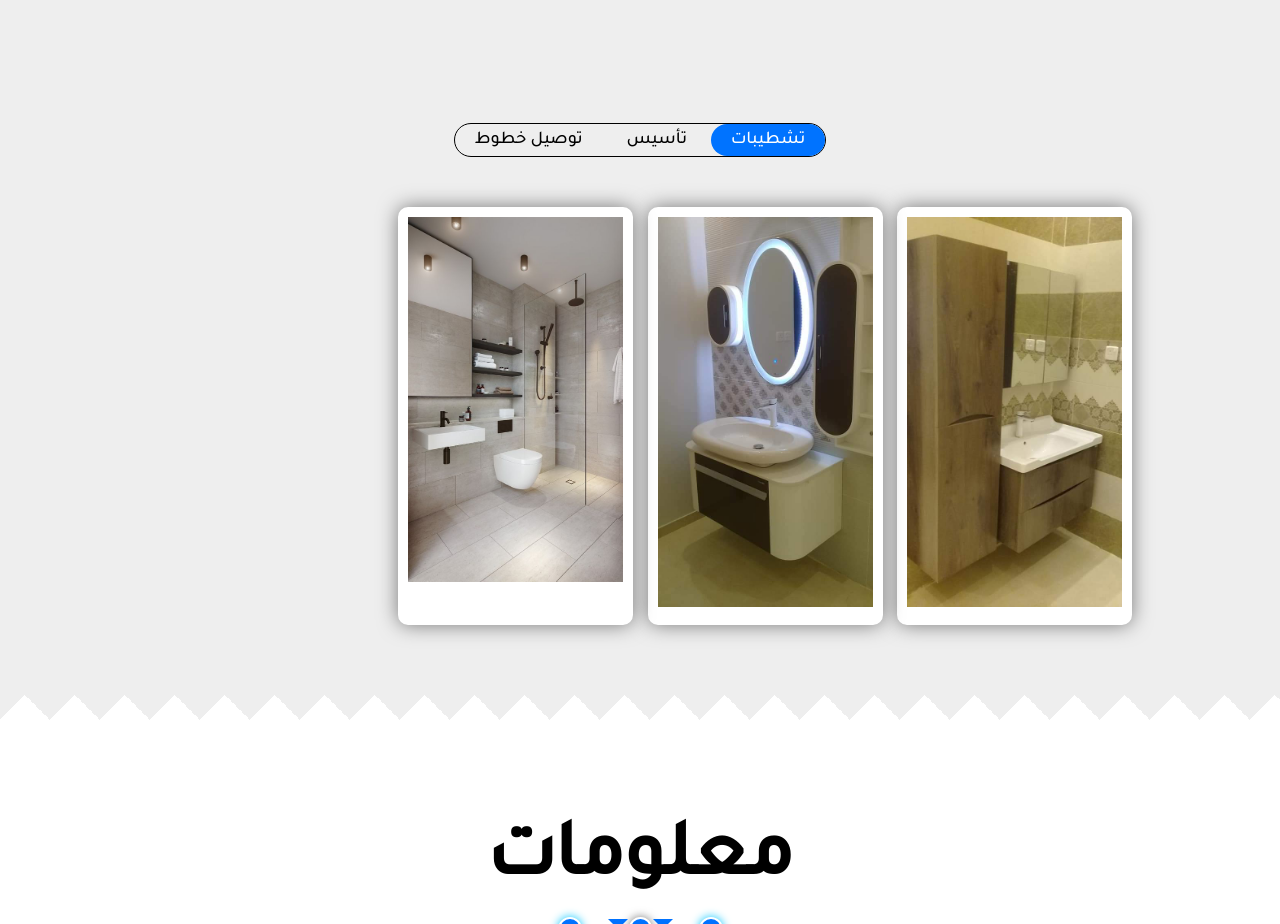
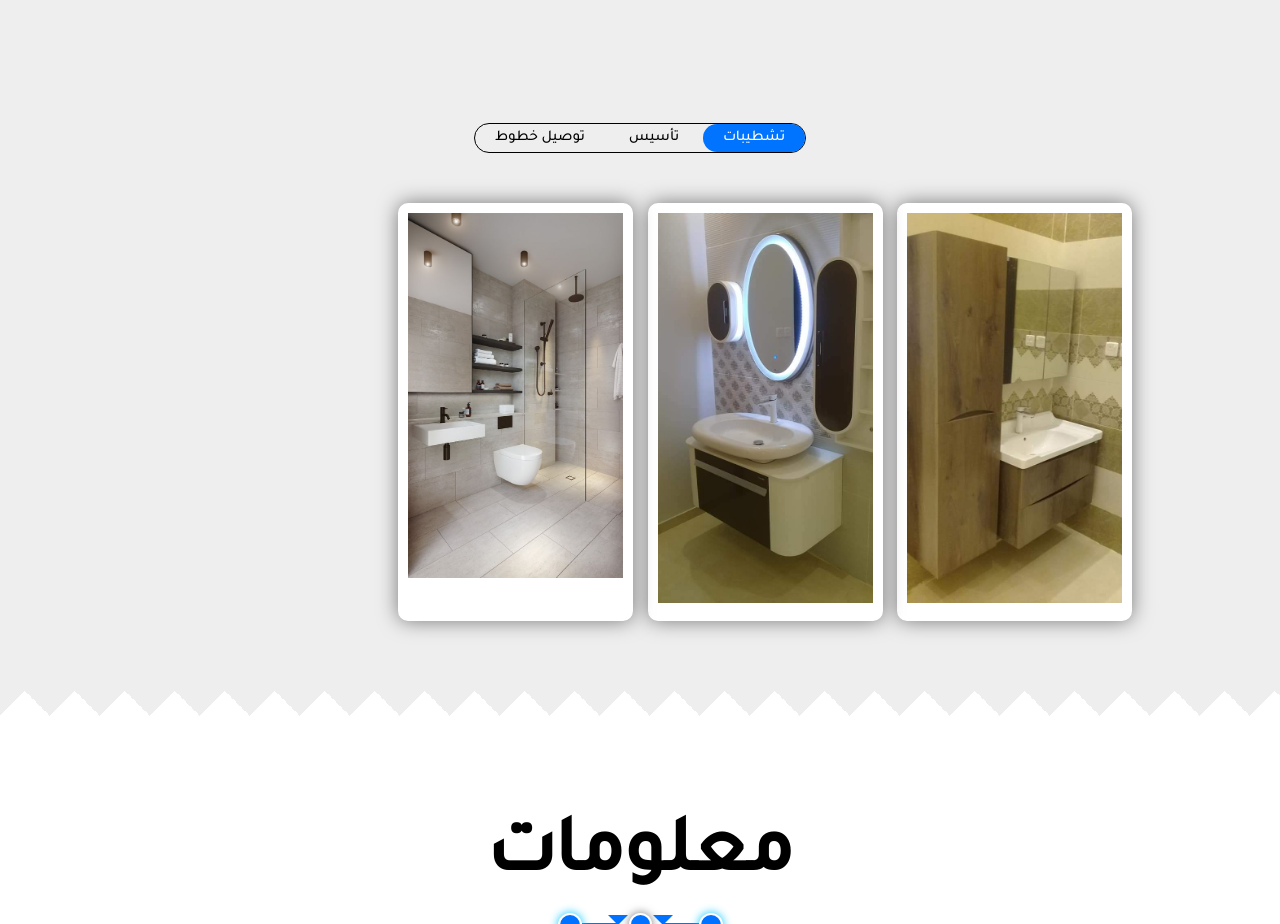
Before and after one commit to ahmad-hatem-1/sepaka_, a website: page index.html in a window 1280 px wide. Shown: the part 2080-3004 px from the top of the page. Drawn offline with Linux system fonts and the light colour scheme.

Commit message:
Update style.css

```diff
--- a/css/style.css
+++ b/css/style.css
@@ -320,7 +320,7 @@ nav a:last-child:hover {
     padding: 5px 20px;
     border-radius: 50px ;
     cursor: pointer;
-    font-size: 18px;
+    font-size: 15px;
 display: inline-block;
 
 }
```
